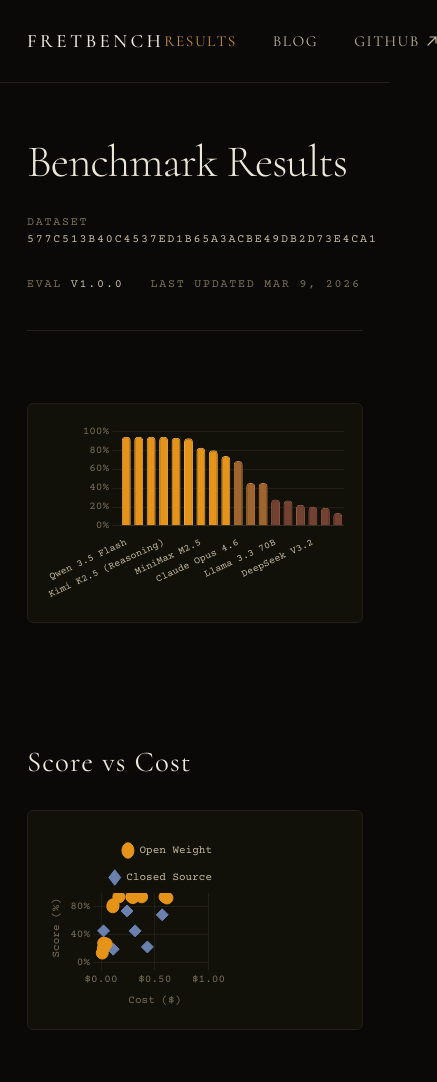
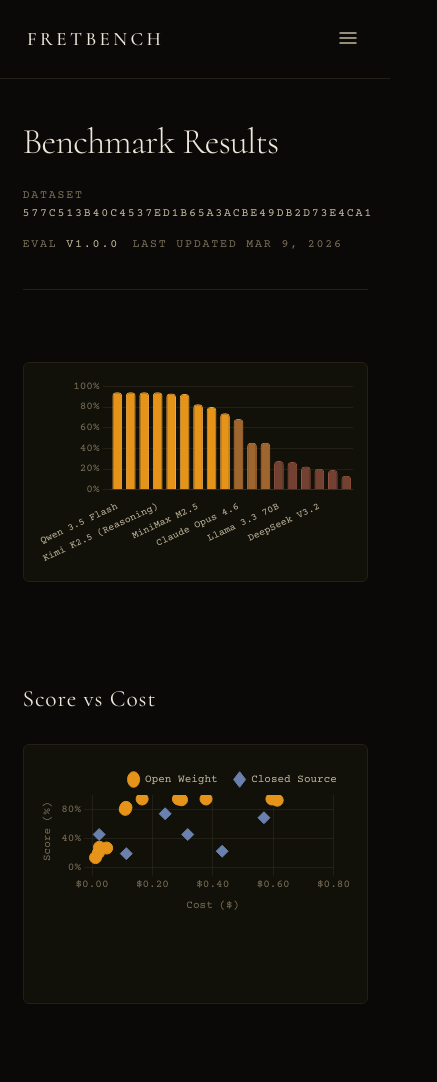
Before and after one commit to jmcapra/FretBench, an Astro site in the folder website/: page /results in a window 390 px wide. Shown: the top 1082 px of the page, 437 px wide, since content can reach past the window. Built offline with nearby package versions, Linux system fonts and the light colour scheme; Astro itself is replaced by a stand-in of ours.

Commit message:
Mobile optimisation for website

```diff
--- a/website/src/pages/index.astro
+++ b/website/src/pages/index.astro
@@ -34,6 +34,9 @@ const tuningAbbrev: Record<string, string> = {
 
 <nav>
   <span class="wordmark">FretBench</span>
+  <button class="nav-toggle" aria-label="Toggle menu">
+    <svg width="22" height="22" viewBox="0 0 22 22" fill="none"><path d="M3 6h16M3 11h16M3 16h16" stroke="currentColor" stroke-width="1.5" stroke-linecap="round"/></svg>
+  </button>
   <div class="nav-links">
     <a href="/results" class="nav-link">Results</a>
     <a href="/blog" class="nav-link">Blog</a>
@@ -60,8 +63,8 @@ const tuningAbbrev: Record<string, string> = {
         <a href="https://github.com/jmcapra/FretBench" class="cta-primary" target="_blank" rel="noopener">
           View on GitHub
         </a>
-        <a href="https://github.com/jmcapra/FretBench/blob/main/test-cases.json" class="cta-secondary" target="_blank" rel="noopener">
-          Browse test cases
+        <a href="/results" class="cta-secondary">
+          View results
         </a>
       </div>
     </div>
@@ -173,6 +176,12 @@ const tuningAbbrev: Record<string, string> = {
   </div>
   <p class="footer-note">Open source &middot; MIT license</p>
 </footer>
+
+<script>
+  document.querySelector('.nav-toggle')?.addEventListener('click', () => {
+    document.querySelector('.nav-links')?.classList.toggle('open');
+  });
+</script>
 
 <script>
   import { animate } from 'motion';
@@ -797,10 +806,29 @@ const tuningAbbrev: Record<string, string> = {
     .hero-right { padding: 3rem 1.5rem; }
     footer { flex-direction: column; align-items: flex-start; gap: 0.75rem; }
     .lb-inner { padding: 3rem 1.5rem; }
-    .col-tuning, .col-cost { display: none; }
+    .col-tuning, .col-cost, .col-date { display: none; }
     .lb-table thead .col-tuning,
-    .lb-table thead .col-cost { display: none; }
+    .lb-table thead .col-cost,
+    .lb-table thead .col-date { display: none; }
     .lb-chart-container { height: 200px; padding: 1rem; }
+  }
+
+  @media (max-width: 480px) {
+    .hero-left { padding: 2.5rem 1.25rem 2rem; }
+    .hero-right { padding: 2rem 1rem; }
+    h1 { font-size: 3.5rem; margin-bottom: 1.5rem; }
+    .tagline { font-size: 1rem; margin-bottom: 2rem; }
+    .tab-display { font-size: 0.75rem; padding: 1rem 1.25rem; line-height: 1.8; }
+    .tab-card { max-width: 100%; }
+    .lb-inner { padding: 2rem 1.25rem; }
+    .lb-heading { font-size: 1.6rem; }
+    .lb-chart-container { height: 180px; padding: 0.75rem; }
+    .col-bar { display: none; }
+    .lb-table thead .col-bar { display: none; }
+    .stats { gap: 0.75rem; }
+    .stat-num { font-size: 1.1rem; }
+    .stat-label { font-size: 0.65rem; }
+    footer { padding: 1.25rem; }
   }
 </style>
 
--- a/website/src/pages/results.astro
+++ b/website/src/pages/results.astro
@@ -44,6 +44,9 @@ const tuningAbbrev: Record<string, string> = {
 
 <nav>
   <a href="/" class="wordmark">FretBench</a>
+  <button class="nav-toggle" aria-label="Toggle menu">
+    <svg width="22" height="22" viewBox="0 0 22 22" fill="none"><path d="M3 6h16M3 11h16M3 16h16" stroke="currentColor" stroke-width="1.5" stroke-linecap="round"/></svg>
+  </button>
   <div class="nav-links">
     <a href="/results" class="nav-link nav-link--active">Results</a>
     <a href="/blog" class="nav-link">Blog</a>
@@ -78,7 +81,7 @@ const tuningAbbrev: Record<string, string> = {
   <!-- Score vs Cost Scatter -->
   <section class="section chart-section">
     <h2 class="section-heading">Score vs Cost</h2>
-    <div class="chart-container chart-container--square">
+    <div class="chart-container chart-container--scatter">
       <canvas id="scatterChart"></canvas>
     </div>
   </section>
@@ -216,6 +219,12 @@ const tuningAbbrev: Record<string, string> = {
   <p class="footer-note">Open source &middot; MIT license</p>
 </footer>
 
+<script>
+  document.querySelector('.nav-toggle')?.addEventListener('click', () => {
+    document.querySelector('.nav-links')?.classList.toggle('open');
+  });
+</script>
+
 <script define:vars={{ leaderboard }}>
   window.__CHART_DATA__ = leaderboard;
 </script>
@@ -346,7 +355,7 @@ const tuningAbbrev: Record<string, string> = {
       options: {
         responsive: true,
         maintainAspectRatio: true,
-        aspectRatio: 1,
+        aspectRatio: 2,
         plugins: {
           legend: {
             position: 'top',
@@ -512,10 +521,9 @@ const tuningAbbrev: Record<string, string> = {
     padding: 1.5rem 1.5rem 1rem;
   }
 
-  .chart-container--square {
-    aspect-ratio: 1 / 1;
+  .chart-container--scatter {
+    aspect-ratio: 2 / 1;
     height: auto;
-    max-width: 560px;
   }
 
   /* ─── Tables ─── */
@@ -757,15 +765,27 @@ const tuningAbbrev: Record<string, string> = {
   @media (max-width: 820px) {
     main { padding: 2.5rem 1.5rem; }
     .tuning-cards { grid-template-columns: repeat(2, 1fr); }
-    .col-tuning, .col-cost { display: none; }
+    .col-tuning, .col-cost, .col-date { display: none; }
     .results-table thead .col-tuning,
-    .results-table thead .col-cost { display: none; }
+    .results-table thead .col-cost,
+    .results-table thead .col-date { display: none; }
     .chart-container { height: 260px; padding: 1rem; }
+    .chart-container--scatter { aspect-ratio: auto; height: 300px; }
   }
 
   @media (max-width: 480px) {
+    main { padding: 2rem 1.25rem; }
     .tuning-cards { grid-template-columns: 1fr; }
-    .chart-container { height: 220px; }
+    .chart-container { height: 220px; padding: 0.75rem; }
+    .chart-container--scatter { height: 260px; }
+    .section { margin-bottom: 2.5rem; }
+    .section-heading { font-size: 1.3rem; }
+    h1 { font-size: 2rem; }
+    .results-meta { gap: 0.75rem; }
+    .col-bar { display: none; }
+    .results-table thead .col-bar { display: none; }
+    .dataset-info { gap: 1.25rem; }
+    .dataset-stat-num { font-size: 1.3rem; }
   }
 </style>
 
--- a/website/src/styles/global.css
+++ b/website/src/styles/global.css
@@ -110,8 +110,35 @@ footer {
   to   { opacity: 1; transform: translateY(0); }
 }
 
+/* ─── Mobile nav toggle ─── */
+.nav-toggle {
+  display: none;
+  background: none;
+  border: none;
+  color: var(--text-muted);
+  cursor: pointer;
+  padding: 0.25rem;
+  line-height: 1;
+}
+
 /* ─── Responsive ─── */
 @media (max-width: 820px) {
-  nav    { padding: 1.5rem; }
-  footer { padding: 1.5rem; }
+  nav    { padding: 1.25rem 1.5rem; }
+  footer { padding: 1.25rem 1.5rem; }
 }
+
+@media (max-width: 600px) {
+  nav { flex-wrap: wrap; }
+  .nav-toggle { display: block; }
+  .nav-links {
+    display: none;
+    width: 100%;
+    flex-direction: column;
+    gap: 1rem;
+    padding-top: 1rem;
+    border-top: 1px solid var(--border);
+    margin-top: 1rem;
+  }
+  .nav-links.open { display: flex; }
+  .nav-link { font-size: 0.9rem; }
+}
```
Also changed, not shown: website/src/layouts/BlogPost.astro (+9 -0 lines), website/src/pages/blog/index.astro (+9 -0 lines).
